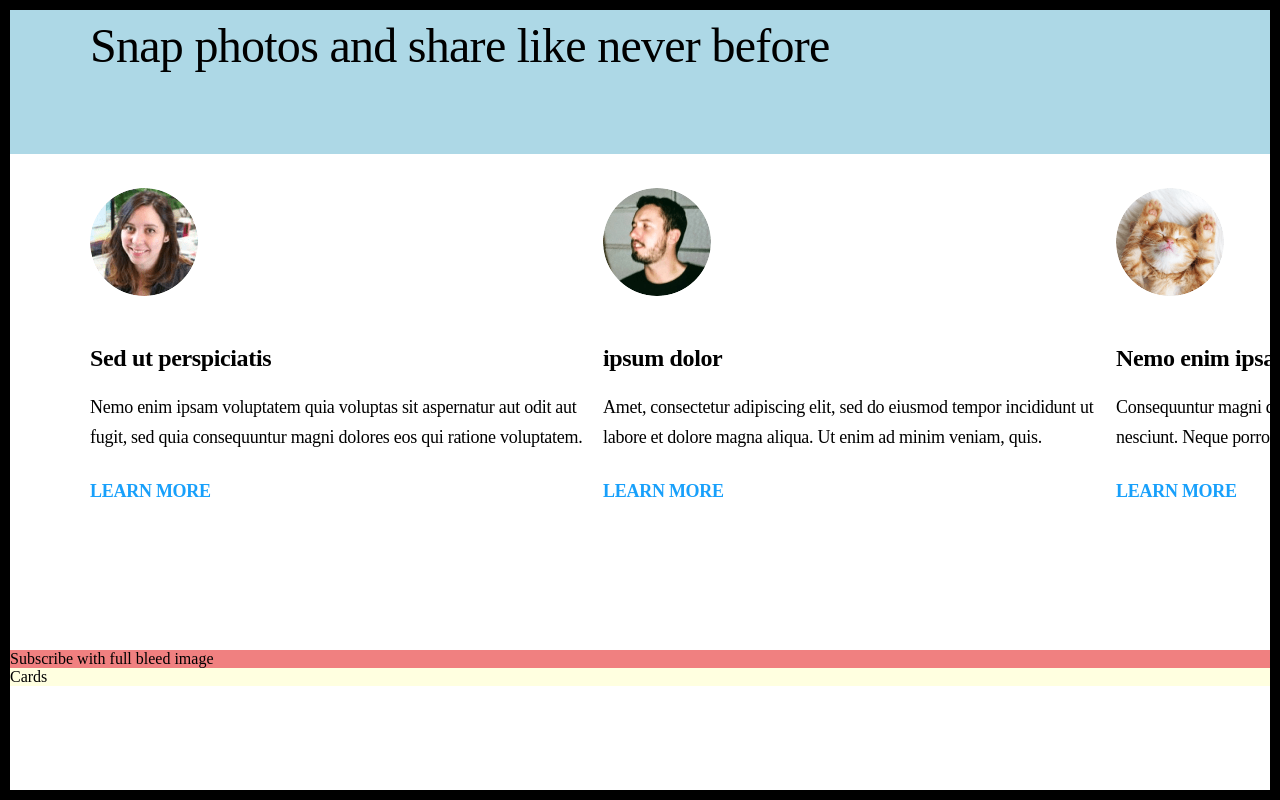
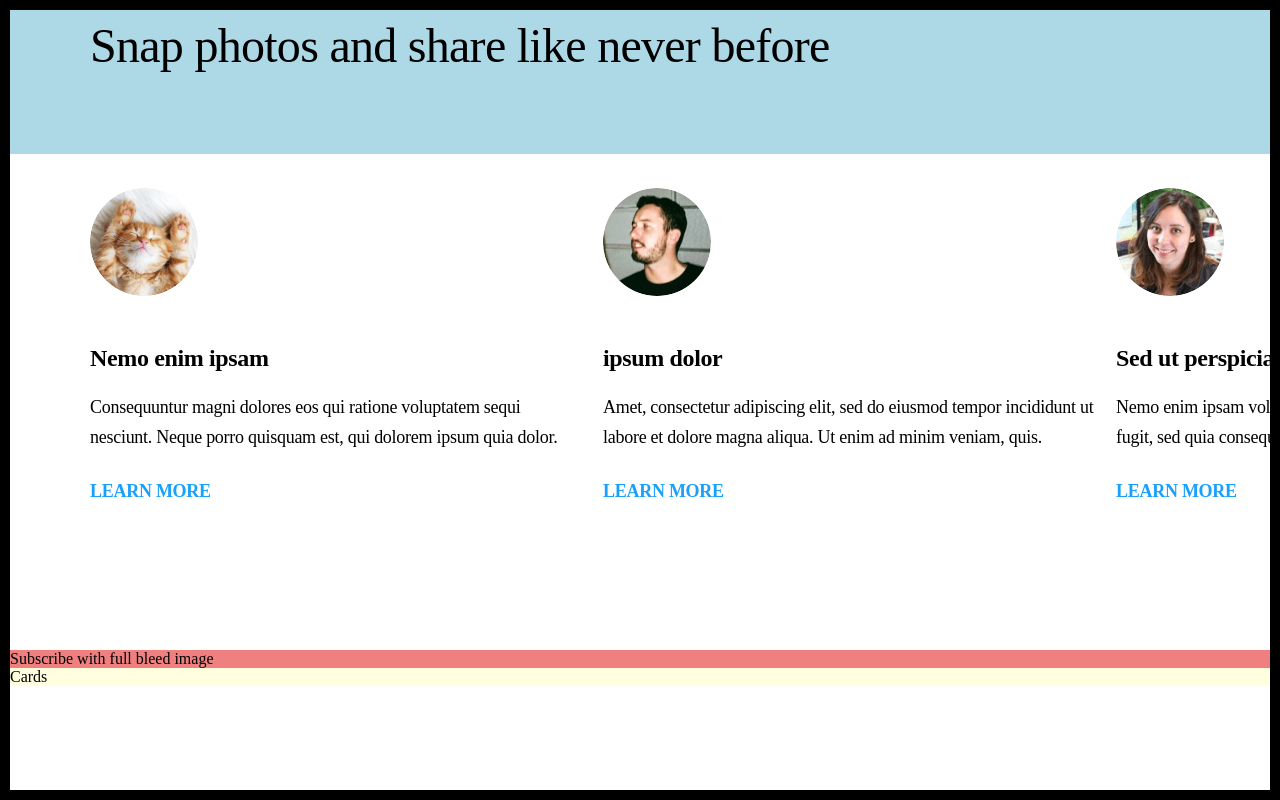
Before and after one commit to Hyunook-Kim/df-test, a React (Vite) app: page / in a window 1280 px wide. Shown: the top 800 px of the page. Built offline with nearby package versions, Linux system fonts and the light colour scheme.

Commit message:
Add profile service with random order

```diff
--- a/src/components/Profile/index.tsx
+++ b/src/components/Profile/index.tsx
@@ -1,42 +1,24 @@
-import React from "react";
+import React, { useEffect, useState } from "react";
 import styled from "styled-components";
+import type { Profile as ProfileType } from "../../models/profile";
+import { getProfiles } from "../../services/profileService";
 
 const Profile: React.FC = () => {
-  // TODO: Replace profileData with data fetched from a service
-  const profileData = [
-    {
-      id: 1,
-      title: "Sed ut perspiciatis",
-      description:
-        "Nemo enim ipsam voluptatem quia voluptas sit aspernatur aut odit aut fugit, sed quia consequuntur magni dolores eos qui ratione voluptatem.",
-      imageUrl: "/images/profiles/profile-1.png",
-      imageSrcSet:
-        "/images/profiles/profile-1-2x.png 2x, /images/profiles/profile-1-3x.png 3x",
-    },
-    {
-      id: 2,
-      title: "ipsum dolor",
-      description:
-        "Amet, consectetur adipiscing elit, sed do eiusmod tempor incididunt ut labore et dolore magna aliqua. Ut enim ad minim veniam, quis.",
-      imageUrl: "/images/profiles/profile-2.png",
-      imageSrcSet:
-        "/images/profiles/profile-2-2x.png 2x, /images/profiles/profile-2-3x.png 3x",
-    },
-    {
-      id: 3,
-      title: "Nemo enim ipsam",
-      description:
-        "Consequuntur magni dolores eos qui ratione voluptatem sequi nesciunt. Neque porro quisquam est, qui dolorem ipsum quia dolor.",
-      imageUrl: "/images/profiles/profile-3.png",
-      imageSrcSet:
-        "/images/profiles/profile-3-2x.png 2x, /images/profiles/profile-3-3x.png 3x",
-    },
-  ];
+  const [profiles, setProfiles] = useState<ProfileType[]>([]);
+
+  const fetchProfiles = async (): Promise<void> => {
+    const data = await getProfiles();
+    setProfiles(data.sort(() => Math.random() - 0.5));
+  };
+
+  useEffect(() => {
+    fetchProfiles();
+  }, []);
 
   return (
     <ProfileSection>
       <ProfileContainer>
-        {profileData.map((profile) => (
+        {profiles.map((profile) => (
           <ProfileCard key={profile.id}>
             <ProfileImage
               src={profile.imageUrl}
--- /dev/null
+++ b/src/models/profile.ts
@@ -0,0 +1,7 @@
+export interface Profile {
+  id: number;
+  title: string;
+  description: string;
+  imageUrl: string;
+  imageSrcSet: string;
+}
--- /dev/null
+++ b/src/services/profileService.ts
@@ -0,0 +1,36 @@
+import type { Profile } from "../models/profile";
+
+export const getProfiles = async (): Promise<Profile[]> => {
+  // TODO: Replace profileData with data fetched from mocks
+  const profiles: Profile[] = [
+    {
+      id: 1,
+      title: "Sed ut perspiciatis",
+      description:
+        "Nemo enim ipsam voluptatem quia voluptas sit aspernatur aut odit aut fugit, sed quia consequuntur magni dolores eos qui ratione voluptatem.",
+      imageUrl: "/images/profiles/profile-1.png",
+      imageSrcSet:
+        "/images/profiles/profile-1-2x.png 2x, /images/profiles/profile-1-3x.png 3x",
+    },
+    {
+      id: 2,
+      title: "ipsum dolor",
+      description:
+        "Amet, consectetur adipiscing elit, sed do eiusmod tempor incididunt ut labore et dolore magna aliqua. Ut enim ad minim veniam, quis.",
+      imageUrl: "/images/profiles/profile-2.png",
+      imageSrcSet:
+        "/images/profiles/profile-2-2x.png 2x, /images/profiles/profile-2-3x.png 3x",
+    },
+    {
+      id: 3,
+      title: "Nemo enim ipsam",
+      description:
+        "Consequuntur magni dolores eos qui ratione voluptatem sequi nesciunt. Neque porro quisquam est, qui dolorem ipsum quia dolor.",
+      imageUrl: "/images/profiles/profile-3.png",
+      imageSrcSet:
+        "/images/profiles/profile-3-2x.png 2x, /images/profiles/profile-3-3x.png 3x",
+    },
+  ];
+
+  return profiles;
+};
```
